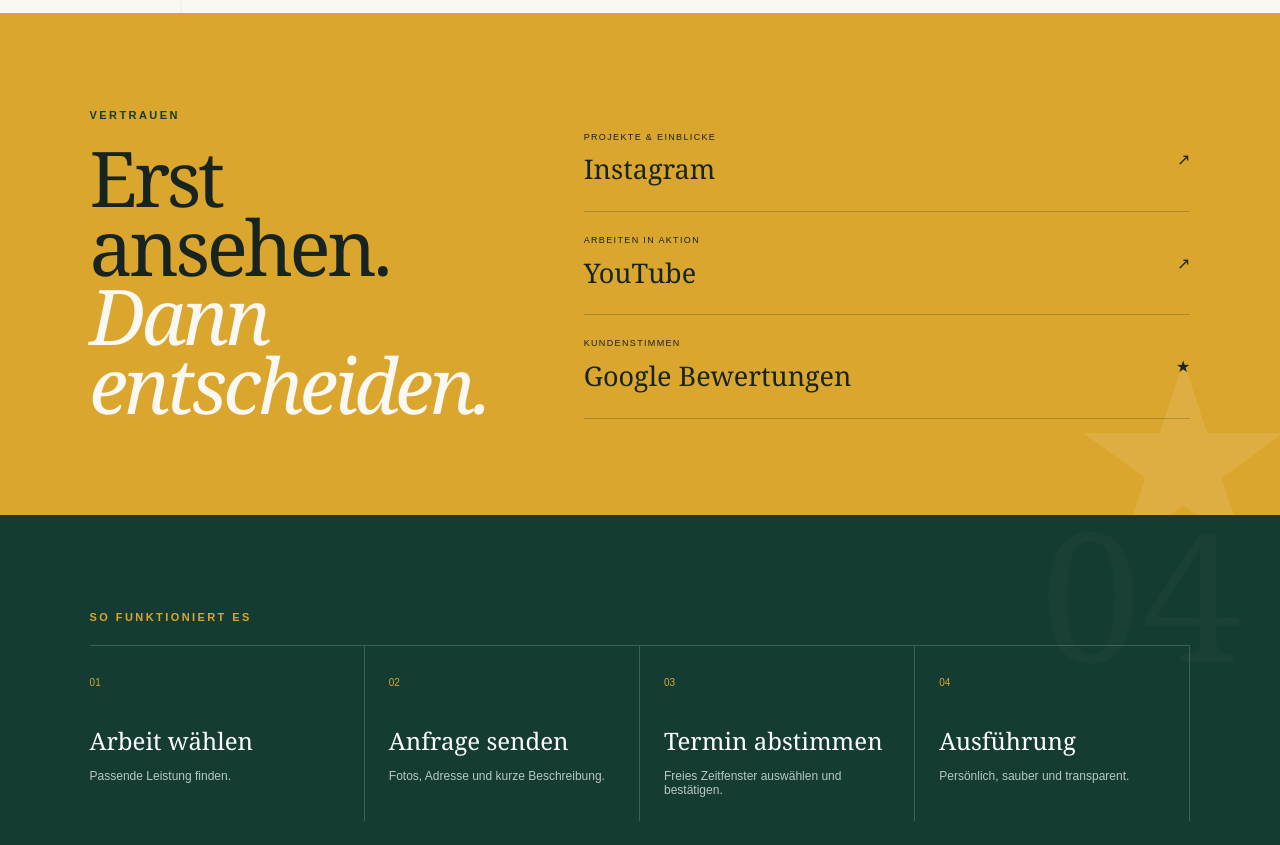
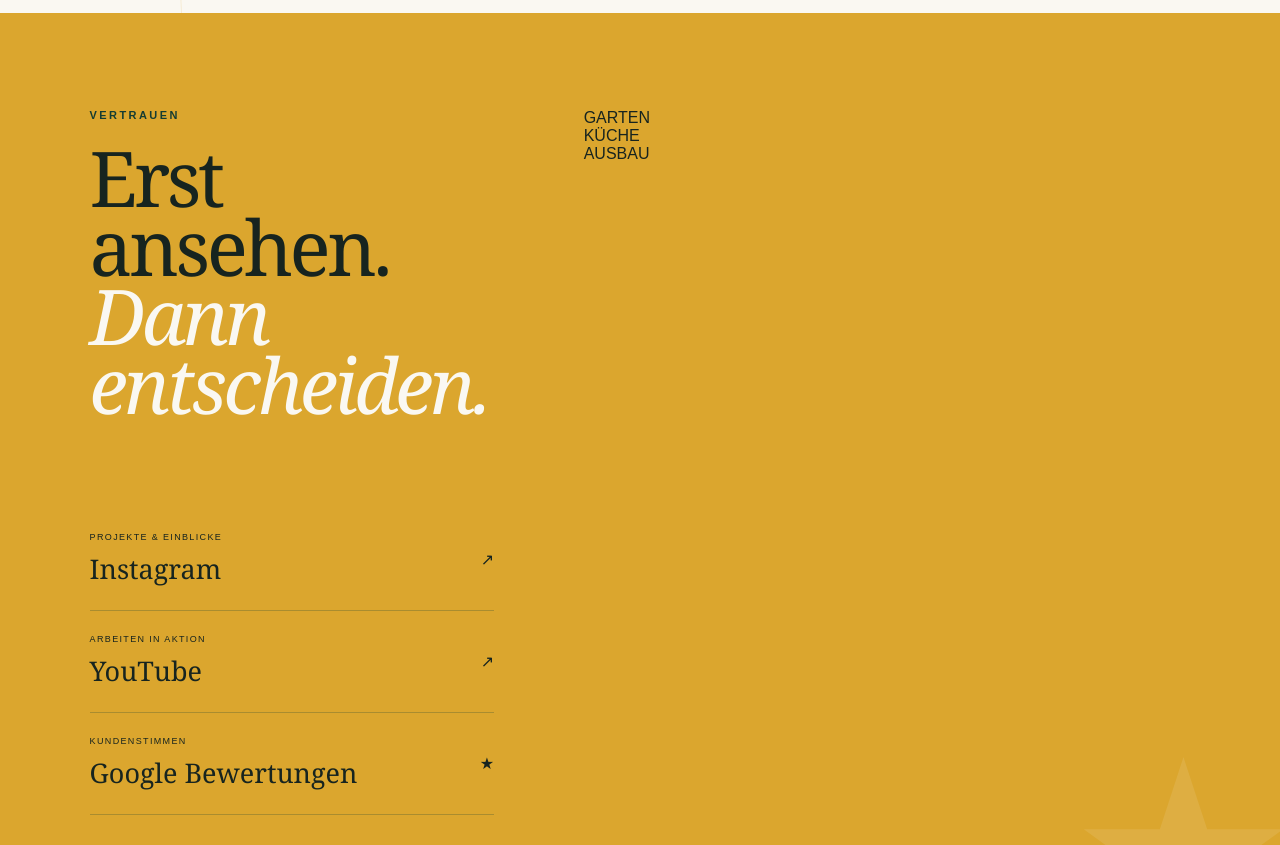
Before and after one commit to ch-ua/vershnyk-com, a Next.js app: page / in a window 1280 px wide. Shown: the part 2724-3569 px from the top of the page. Built offline with nearby package versions, Linux system fonts and the light colour scheme.

Commit message:
Add visual social proof gallery to homepage model

```diff
--- a/src/app/page.tsx
+++ b/src/app/page.tsx
@@ -36,7 +36,7 @@ export default function Home(){
 
     <section id="referenzen" className="proof">
       <div><p className="eyebrow">VERTRAUEN</p><h2>Erst ansehen.<br/><em>Dann entscheiden.</em></h2></div>
-      <div className="proofCards"><a href={site.instagram} target="_blank" rel="noreferrer"><small>PROJEKTE & EINBLICKE</small><strong>Instagram</strong><span>↗</span></a><a href={site.youtube} target="_blank" rel="noreferrer"><small>ARBEITEN IN AKTION</small><strong>YouTube</strong><span>↗</span></a><div><small>KUNDENSTIMMEN</small><strong>Google Bewertungen</strong><span>★</span></div></div>
+      <div className="socialPreview"><div className="socialShot s1"><span>GARTEN</span></div><div className="socialShot s2"><span>KÜCHE</span></div><div className="socialShot s3"><span>AUSBAU</span></div></div><div className="proofCards"><a href={site.instagram} target="_blank" rel="noreferrer"><small>PROJEKTE & EINBLICKE</small><strong>Instagram</strong><span>↗</span></a><a href={site.youtube} target="_blank" rel="noreferrer"><small>ARBEITEN IN AKTION</small><strong>YouTube</strong><span>↗</span></a><div><small>KUNDENSTIMMEN</small><strong>Google Bewertungen</strong><span>★</span></div></div>
     </section>
 
     <section className="process"><p className="eyebrow">SO FUNKTIONIERT ES</p><div className="processGrid"><article><span>01</span><h3>Arbeit wählen</h3><p>Passende Leistung finden.</p></article><article><span>02</span><h3>Anfrage senden</h3><p>Fotos, Adresse und kurze Beschreibung.</p></article><article><span>03</span><h3>Termin abstimmen</h3><p>Freies Zeitfenster auswählen und bestätigen.</p></article><article><span>04</span><h3>Ausführung</h3><p>Persönlich, sauber und transparent.</p></article></div></section><section className="portfolio"><div><p className="eyebrow">AUSGEFÜHRTE ARBEITEN</p><h2>Arbeit, die man<br/><em>sehen kann.</em></h2></div><div className="portfolioGrid"><div className="portfolioTile tall"><span>01</span><strong>Küchenmontage</strong></div><div className="portfolioTile"><span>02</span><strong>Garten & Zaun</strong></div><div className="portfolioTile"><span>03</span><strong>Innenausbau</strong></div></div></section><section id="anfrage" className="contact"><div><p className="eyebrow">ANFRAGE</p><h2>Foto. Adresse.<br/><em>Kurz beschreiben.</em></h2></div><div className="contactSide"><p>Senden Sie über WhatsApp Ihre Adresse, eine kurze Beschreibung und Fotos. Danach klären wir Aufwand, Fahrtkosten und einen passenden Termin.</p><a className="button" href={site.whatsapp} target="_blank" rel="noreferrer">WhatsApp öffnen <span>↗</span></a><small>Direkter Kontakt über WhatsApp. Keine telefonische Terminannahme.</small></div></section>
```
